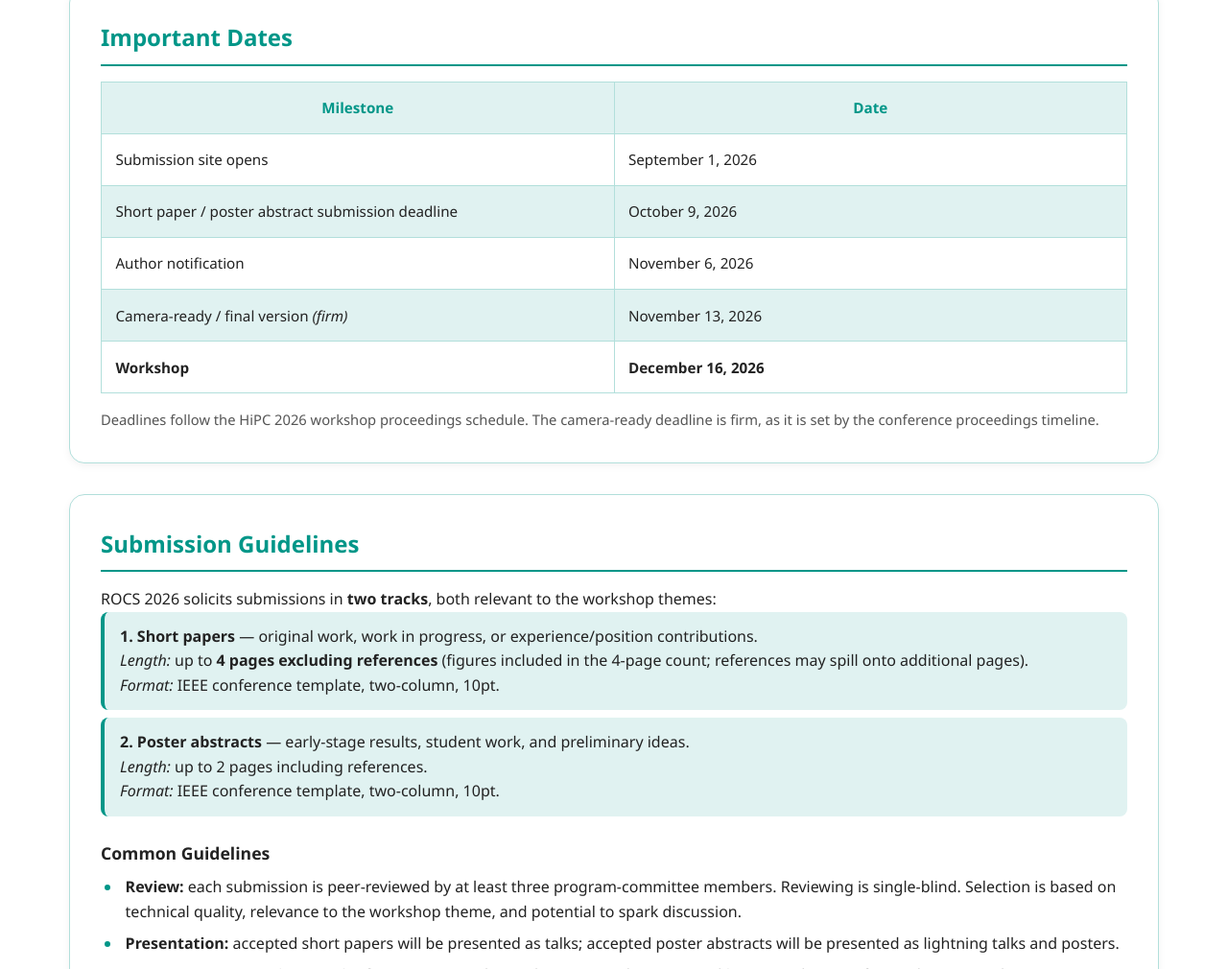
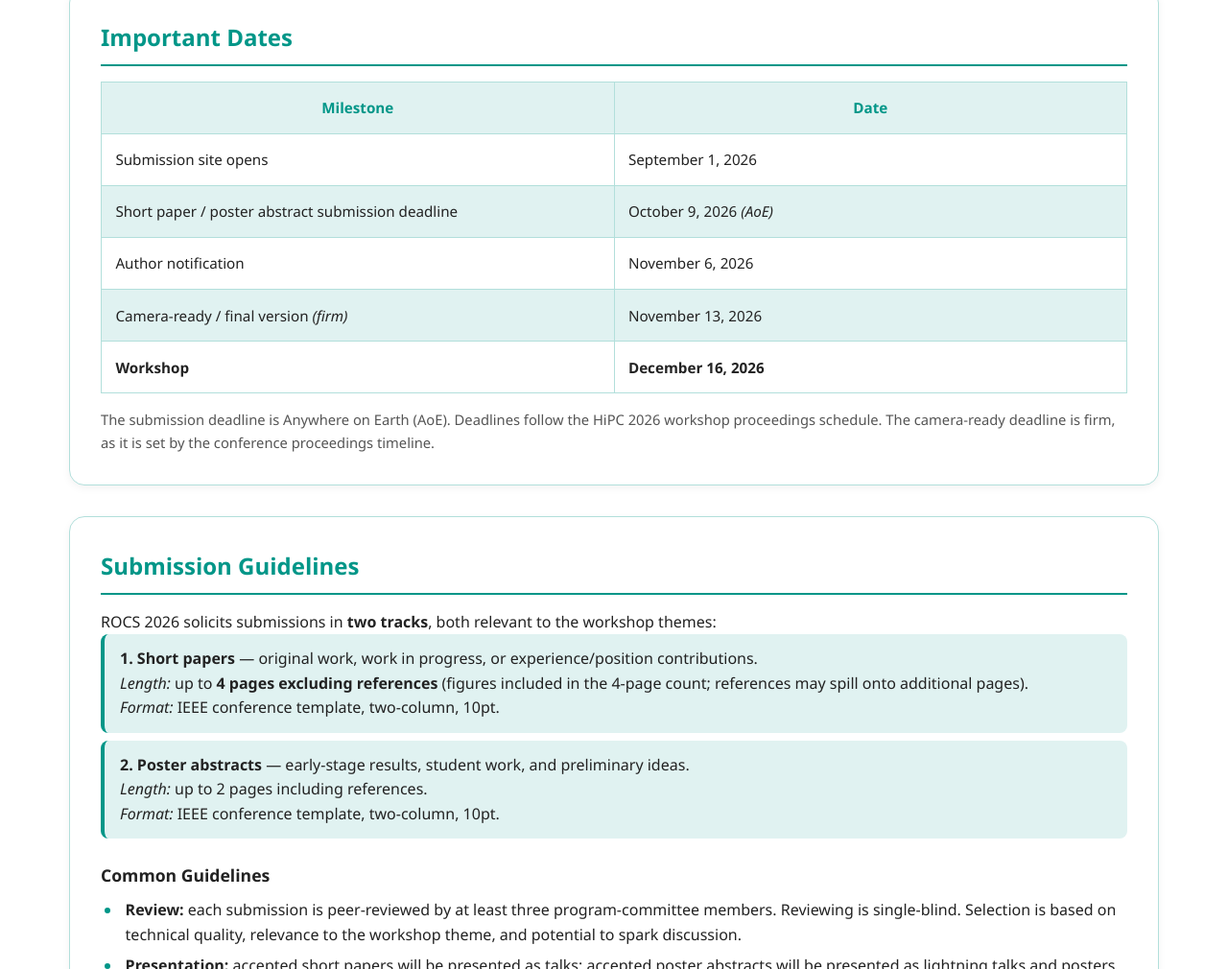
Before and after one commit to rocs-hipc/2026, a plain HTML site: page index.html in a window 1280 px wide. Shown: the part 1654-2664 px from the top of the page at 96% size. Drawn offline with Linux system fonts and the light colour scheme.

Commit message:
Mark the submission deadline as Anywhere on Earth
Co-Authored-By: Claude Opus 5 (1M context) <noreply@anthropic.com>

```diff
--- a/index.html
+++ b/index.html
@@ -223,7 +223,7 @@
           </tr>
           <tr>
             <td>Short paper / poster abstract submission deadline</td>
-            <td>October 9, 2026</td>
+            <td>October 9, 2026 <em>(AoE)</em></td>
           </tr>
           <tr>
             <td>Author notification</td>
@@ -240,8 +240,9 @@
         </tbody>
       </table>
       <p class="note">
-        Deadlines follow the HiPC 2026 workshop proceedings schedule. The camera-ready deadline is
-        firm, as it is set by the conference proceedings timeline.
+        The submission deadline is Anywhere on Earth (AoE). Deadlines follow the HiPC 2026 workshop
+        proceedings schedule. The camera-ready deadline is firm, as it is set by the conference
+        proceedings timeline.
       </p>
     </section>
 
```
